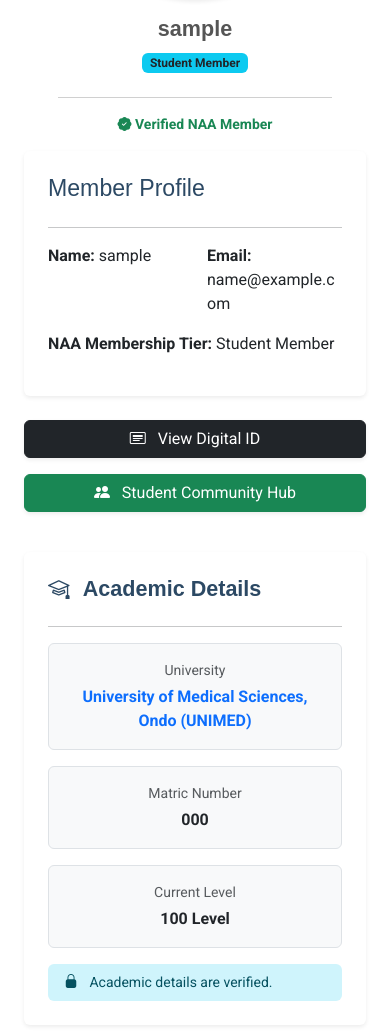
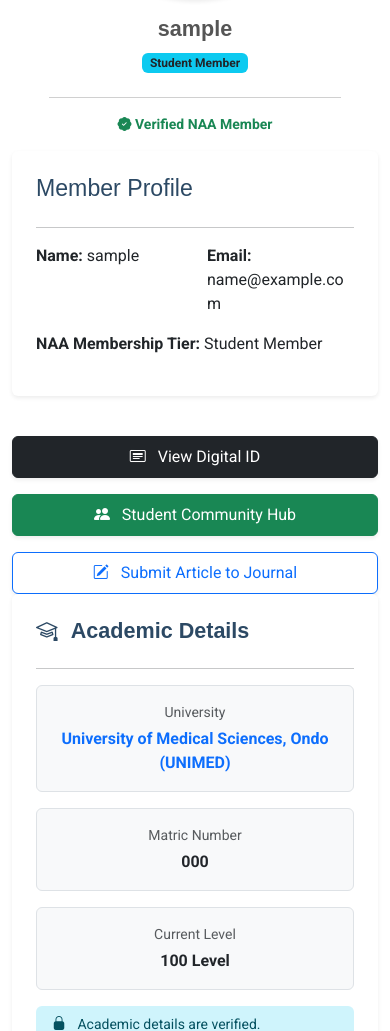
Before and after one commit to NAA-del/naa-portal, a Django app: page /profile/ in a window 390 px wide. Shown: the part 430-1461 px from the top of the page. Run offline with Django 5.2, Linux system fonts and the light colour scheme; a user stored in the database is signed in; tables that the repository leaves empty hold one stand-in row (values such as "Sample post"); some libraries are stand-ins or nearby versions.

Commit message:
Fixed workspace NameError and updated profile buttons

```diff
--- a/accounts/templates/accounts/base.html
+++ b/accounts/templates/accounts/base.html
@@ -9,12 +9,8 @@
 
     <link href="{% static 'assets/img/favicon.png' %}" rel="icon">
 
-    <!-- Fonts -->
-    <link
-        href="https://fonts.googleapis.com/css2?family=Roboto:wght@300;400;500;700&family=Poppins:wght@300;400;500;600;700&display=swap"
-        rel="stylesheet">
+    <link href="https://fonts.googleapis.com/css2?family=Roboto:wght@300;400;500;700&family=Poppins:wght@300;400;500;600;700&display=swap" rel="stylesheet">
 
-    <!-- Vendor CSS Files -->
     <link href="{% static 'assets/vendor/bootstrap/css/bootstrap.min.css' %}" rel="stylesheet">
     <link href="{% static 'assets/vendor/bootstrap-icons/bootstrap-icons.css' %}" rel="stylesheet">
     <link href="{% static 'assets/vendor/aos/aos.css' %}" rel="stylesheet">
@@ -22,78 +18,47 @@
     <link href="{% static 'assets/vendor/glightbox/css/glightbox.min.css' %}" rel="stylesheet">
     <link href="{% static 'assets/vendor/swiper/swiper-bundle.min.css' %}" rel="stylesheet">
 
-    <!-- Main CSS File -->
     <link href="{% static 'assets/css/main.css' %}" rel="stylesheet">
 </head>
 
 <body class="index-page">
 
-    <!-- Header -->
     <header id="header" class="header sticky-top">
         <div class="branding d-flex align-items-center">
             <div class="container position-relative d-flex align-items-center justify-content-between">
 
-                <!-- Logo -->
                 <a href="{% url 'home' %}" class="logo d-flex align-items-center me-auto">
-                    <img src="{% static 'images/logo.png' %}" alt="NAA Logo"
-                        style="max-height: 64px; margin-right: 12px;" onerror="this.style.display='none'">
+                    <img src="{% static 'images/logo.png' %}" alt="NAA Logo" style="max-height: 64px; margin-right: 12px;" onerror="this.style.display='none'">
                 </a>
 
-                <!-- Navigation -->
                 <nav id="navmenu" class="navmenu">
                     <ul>
                         <li><a href="{% url 'home' %}#hero">Home</a></li>
                         <li><a href="{% url 'about' %}">About</a></li>
 
-                        <!-- User dropdown -->
                         {% if user.is_authenticated %}
                         <li class="dropdown">
-                            <a href="#">
+                            <a href="#" class="nav-link dropdown-toggle" data-bs-toggle="dropdown">
                                 <span><i class="bi bi-person-circle me-1"></i>Members</span>
                                 <i class="bi bi-chevron-down toggle-dropdown"></i>
                             </a>
                             <ul class="shadow-sm">
-
-                                <!-- Core account -->
-                                <li>
-                                    <a href="{% url 'profile' %}">
-                                        <i class="bi bi-person me-2"></i>My Profile
-                                    </a>
-                                </li>
-
-                                <li>
-                                    <a href="{% url 'resource_library' %}">
-                                        <i class="bi bi-book me-2"></i>Library
-                                    </a>
-                                </li>
+                                <li><a href="{% url 'profile' %}"><i class="bi bi-person me-2"></i>My Profile</a></li>
+                                <li><a href="{% url 'resource_library' %}"><i class="bi bi-book me-2"></i>Library</a></li>
 
                                 {% if user.membership_tier == 'student' %}
-                                <li>
-                                    <a href="{% url 'student_hub' %}">
-                                        <i class="bi bi-mortarboard me-2"></i>Student Hub
-                                    </a>
-                                </li>
+                                <li><a href="{% url 'student_hub' %}"><i class="bi bi-mortarboard me-2"></i>Student Hub</a></li>
                                 {% else %}
-                                <li>
-                                    <a href="{% url 'cpd_tracker' %}">
-                                        <i class="bi bi-award me-2"></i>CPD Tracker
-                                    </a>
-                                </li>
+                                <li><a href="{% url 'cpd_tracker' %}"><i class="bi bi-award me-2"></i>CPD Tracker</a></li>
                                 {% endif %}
 
-                                <!-- Committees -->
                                 {% if user.committees.exists or user.directed_committees.exists %}
-                                <li class="dropdown">
-                                    <a href="#" class="dropdown-toggle" data-bs-toggle="dropdown" aria-expanded="false">
-                                        My Committees
-                                        <i class="bi bi-chevron-down ms-1"></i>
-                                    </a>
-                                    <ul class="dropdown-menu">
+                                <li><hr class="dropdown-divider"></li>
+                                <li class="dropdown-header small text-uppercase py-2 ps-3 text-muted">My Committees</li>
 
                                 {% for committee in user.committees.all %}
                                 <li>
-                                            <a class="dropdown-item"
-                                                href="{% url 'committee_workspace' committee.id %}">
+                                    <a href="{% url 'committee_workspace' committee.id %}">
                                         <i class="bi bi-people me-2"></i>{{ committee.name }}
                                     </a>
                                 </li>
@@ -101,24 +66,16 @@
 
                                 {% for committee in user.directed_committees.all %}
                                 <li>
-                                            <a class="dropdown-item fw-bold text-primary"
-                                                href="{% url 'committee_dashboard' committee.id %}">
-                                                <i class="bi bi-person-badge me-2"></i>{{ committee.name }}
-                                                <span class="badge bg-primary ms-1"
-                                                    style="font-size: 0.6rem;">Dir</span>
+                                    <a href="{% url 'committee_dashboard' committee.id %}" class="fw-bold text-primary">
+                                        <i class="bi bi-person-badge me-2"></i>Manage {{ committee.name }}
+                                        <span class="badge bg-primary ms-1" style="font-size: 0.6rem;">Dir</span>
                                     </a>
                                 </li>
                                 {% endfor %}
-
-                                    </ul>
-                                </li>
                                 {% endif %}
 
-                                <!-- EXCO roles -->
                                 {% if user.roles.exists %}
-                                <li>
-                                    <hr class="dropdown-divider">
-                                </li>
+                                <li><hr class="dropdown-divider"></li>
                                 <li>
                                     <a href="{% url 'exco_master_dashboard' %}" class="fw-bold text-danger">
                                         <i class="bi bi-shield-lock me-2"></i>EXCO Dashboard
@@ -126,26 +83,21 @@
                                 </li>
                                 {% endif %}
 
-                                <!-- Logout -->
-                                <li>
-                                    <hr class="dropdown-divider">
-                                </li>
+                                <li><hr class="dropdown-divider"></li>
                                 <li>
                                     <a href="{% url 'logout' %}" class="text-muted">
                                         <i class="bi bi-box-arrow-right me-2"></i>Logout
                                     </a>
                                 </li>
-
                             </ul>
                         </li>
                         {% else %}
-                        <!-- Guest / Login -->
                         <li class="dropdown">
-                            <a href="#">
+                            <a href="#" class="nav-link dropdown-toggle" data-bs-toggle="dropdown">
                                 <span>Member Access</span>
                                 <i class="bi bi-chevron-down toggle-dropdown"></i>
                             </a>
-                            <ul>
+                            <ul class="shadow-sm">
                                 <li><a href="{% url 'login' %}">Login</a></li>
                                 <li><a href="{% url 'register' %}">Create Account</a></li>
                             </ul>
@@ -156,44 +108,37 @@
                     </ul>
                     <i class="mobile-nav-toggle d-xl-none bi bi-list"></i>
                 </nav>
-
             </div>
         </div>
     </header>
 
-    <!-- Main Content -->
     <main class="main">
         <div class="container mt-3">
-
-            <!-- Messages -->
             {% if messages %}
                 {% for message in messages %}
-            <div class="alert alert-{% if message.tags == 'error' %}danger{% else %}{{ message.tags }}{% endif %} alert-dismissible fade show"
-                role="alert">
+                <div class="alert alert-{% if message.tags == 'error' %}danger{% else %}{{ message.tags }}{% endif %} alert-dismissible fade show" role="alert">
                     {{ message }}
                     <button type="button" class="btn-close" data-bs-dismiss="alert" aria-label="Close"></button>
                 </div>
                 {% endfor %}
             {% endif %}
+        </div>
 
-            {% block content %}{% endblock %}
-        </div>
+        {% block content %}
+        {% endblock %}
     </main>
 
-    <!-- Footer -->
     <footer id="footer" class="footer light-background mt-5" style="padding: 30px 0; text-align: center;">
         <div class="container">
             <p>&copy; 2026 <strong>Nigerian Academy of Audiology</strong>. All Rights Reserved.</p>
         </div>
     </footer>
 
-    <!-- Vendor JS Files -->
     <script src="{% static 'assets/vendor/bootstrap/js/bootstrap.bundle.min.js' %}"></script>
     <script src="{% static 'assets/vendor/aos/aos.js' %}"></script>
     <script src="{% static 'assets/vendor/glightbox/js/glightbox.min.js' %}"></script>
     <script src="{% static 'assets/vendor/swiper/swiper-bundle.min.js' %}"></script>
 
-    <!-- Main JS File -->
     <script src="{% static 'assets/js/main.js' %}"></script>
 
 </body>
--- a/accounts/templates/accounts/profile.html
+++ b/accounts/templates/accounts/profile.html
@@ -93,30 +93,32 @@
             </div>
 
             <!-- DASHBOARD BUTTONS -->
-            <div class="row mb-4">
-                {% if user.is_verified %}
-                <div class="col-md-6 mb-3">
-                    <a href="{% url 'member_id' %}" class="btn btn-dark w-100 shadow-sm">
+            <div class="row g-3 mt-4"> {% if user.is_verified %}
+                <div class="col-12 col-md-6">
+                    <a href="{% url 'member_id' %}" class="btn btn-dark w-100 py-2 shadow-sm">
                         <i class="bi bi-card-heading me-2"></i> View Digital ID
                     </a>
                 </div>
 
                 {% if user.membership_tier == 'student' %}
-                <div class="col-md-12 mb-3">
-                    <a href="{% url 'student_hub' %}" class="btn btn-success w-100 shadow-sm">
+                <div class="col-12">
+                    <a href="{% url 'student_hub' %}" class="btn btn-success w-100 py-2 shadow-sm">
                         <i class="bi bi-people-fill me-2"></i> Student Community Hub
                     </a>
                 </div>
                 {% elif user.membership_tier == 'full' or user.membership_tier == 'fellow' %}
-                <div class="col-md-6 mb-3">
-                    <a href="{% url 'cpd_tracker' %}" class="btn btn-primary w-100 shadow-sm">
+                <div class="col-12 col-md-6">
+                    <a href="{% url 'cpd_tracker' %}" class="btn btn-primary w-100 py-2 shadow-sm">
                         <i class="bi bi-award me-2"></i> CPD Portfolio (Mandatory)
-                    </a>
-                    <a href="{% url 'submit_article' %}" class="btn btn-primary btn-sm px-3">
-                        <i class="bi bi-pencil-square me-1"></i> Submit Article
                     </a>
                 </div>
                 {% endif %}
+
+                <div class="col-12">
+                    <a href="{% url 'submit_article' %}" class="btn btn-outline-primary w-100 py-2 shadow-sm">
+                        <i class="bi bi-pencil-square me-2"></i> Submit Article to Journal
+                    </a>
+                </div>
                 {% endif %}
             </div>
 
```
Lines whose indentation alone changed are shown as unchanged.
